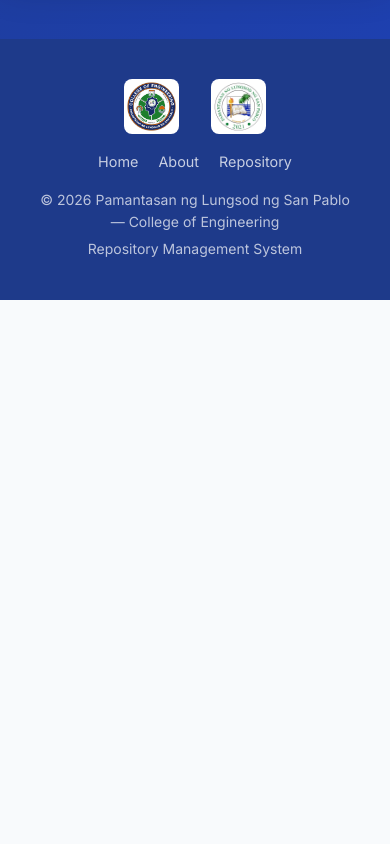
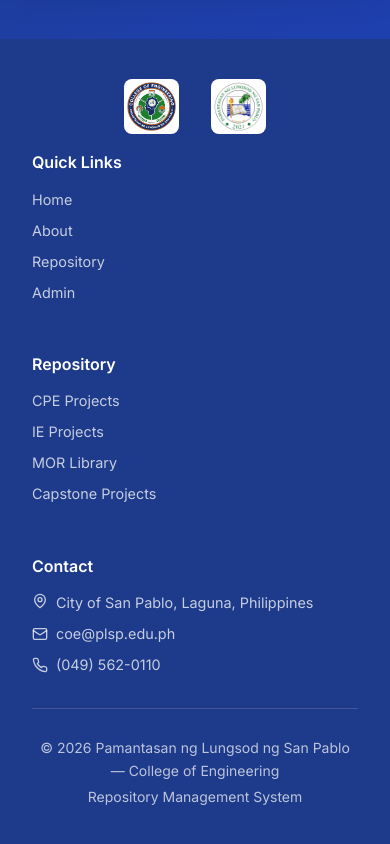
Before and after one commit to jerichoontalancpe/PLSPCOERepository1, a React (Create React App) app in the folder client/: page /admin/login in a window 390 px wide. Shown: the part 796-1640 px from the top of the page. Before the commit the page ends 1096 px from the top, so only its background shows below. Built offline with nearby package versions, Linux system fonts and the light colour scheme.

Commit message:
Fix design/UX 12-17: hero mobile, quick access grid, mission/vision placeholder, footer, skeletons, admin stats

```diff
--- a/client/src/App.css
+++ b/client/src/App.css
@@ -355,6 +355,44 @@ body {
   border: 1px solid var(--border-color);
 }
 
+/* Hero logos row */
+.hero-logos {
+  display: flex;
+  align-items: center;
+  justify-content: center;
+  gap: 3rem;
+  margin-bottom: 2rem;
+  flex-wrap: wrap;
+}
+
+.hero-logo {
+  width: 120px;
+  height: 120px;
+  border-radius: 50%;
+  box-shadow: 0 4px 20px rgba(255,255,255,0.3);
+}
+
+/* Loading Skeleton */
+.skeleton {
+  background: linear-gradient(90deg, #e2e8f0 25%, #f1f5f9 50%, #e2e8f0 75%);
+  background-size: 200% 100%;
+  animation: shimmer 1.4s infinite;
+  border-radius: 6px;
+}
+
+@keyframes shimmer {
+  0% { background-position: 200% 0; }
+  100% { background-position: -200% 0; }
+}
+
+.skeleton-card {
+  background: white;
+  border-radius: 12px;
+  padding: 1.5rem;
+  border: 1px solid var(--border-color);
+  box-shadow: 0 2px 8px rgba(0,0,0,0.07);
+}
+
 /* Footer */
 .footer {
   background: var(--navy-blue);
@@ -601,6 +639,15 @@ body {
     font-size: 1rem;
   }
 
+  .hero-logos {
+    gap: 1.25rem;
+  }
+
+  .hero-logo {
+    width: 75px;
+    height: 75px;
+  }
+
   .section-title {
     font-size: 1.5rem;
     margin-bottom: 1.75rem;
--- a/client/src/components/Footer.js
+++ b/client/src/components/Footer.js
@@ -1,5 +1,6 @@
 import React from 'react';
 import { Link } from 'react-router-dom';
+import { MapPin, Mail, Phone } from 'lucide-react';
 
 const Footer = () => {
   return (
@@ -9,13 +10,51 @@ const Footer = () => {
           <img src="/coe-logo.jpg" alt="College of Engineering" style={{ width: '55px', height: '55px', borderRadius: '8px' }} />
           <img src="/plsp-logo.jpg" alt="PLSP" style={{ width: '55px', height: '55px', borderRadius: '8px' }} />
         </div>
-        <div className="footer-links">
-          <Link to="/">Home</Link>
-          <Link to="/about">About</Link>
-          <Link to="/repository/all">Repository</Link>
+
+        <div style={{ display: 'grid', gridTemplateColumns: 'repeat(auto-fit, minmax(200px, 1fr))', gap: '2rem', textAlign: 'left', marginBottom: '2rem', maxWidth: '900px', margin: '0 auto 2rem' }}>
+          <div>
+            <div style={{ fontWeight: '600', marginBottom: '0.75rem', color: 'white' }}>Quick Links</div>
+            <div className="footer-links" style={{ flexDirection: 'column', gap: '0.5rem', alignItems: 'flex-start' }}>
+              <Link to="/">Home</Link>
+              <Link to="/about">About</Link>
+              <Link to="/repository/all">Repository</Link>
+              <Link to="/admin/login">Admin</Link>
+            </div>
+          </div>
+
+          <div>
+            <div style={{ fontWeight: '600', marginBottom: '0.75rem', color: 'white' }}>Repository</div>
+            <div className="footer-links" style={{ flexDirection: 'column', gap: '0.5rem', alignItems: 'flex-start' }}>
+              <Link to="/repository/all?department=Computer Engineering">CPE Projects</Link>
+              <Link to="/repository/all?department=Industrial Engineering">IE Projects</Link>
+              <Link to="/repository/all?type=MOR">MOR Library</Link>
+              <Link to="/repository/all?type=Capstone">Capstone Projects</Link>
+            </div>
+          </div>
+
+          <div>
+            <div style={{ fontWeight: '600', marginBottom: '0.75rem', color: 'white' }}>Contact</div>
+            <div style={{ display: 'flex', flexDirection: 'column', gap: '0.5rem', fontSize: '0.9rem', color: 'rgba(255,255,255,0.75)' }}>
+              <span style={{ display: 'flex', alignItems: 'flex-start', gap: '0.5rem' }}>
+                <MapPin size={16} style={{ marginTop: '2px', flexShrink: 0 }} />
+                City of San Pablo, Laguna, Philippines
+              </span>
+              <span style={{ display: 'flex', alignItems: 'center', gap: '0.5rem' }}>
+                <Mail size={16} />
+                coe@plsp.edu.ph
+              </span>
+              <span style={{ display: 'flex', alignItems: 'center', gap: '0.5rem' }}>
+                <Phone size={16} />
+                (049) 562-0110
+              </span>
+            </div>
+          </div>
         </div>
-        <p>&copy; {new Date().getFullYear()} Pamantasan ng Lungsod ng San Pablo — College of Engineering</p>
-        <p>Repository Management System</p>
+
+        <div style={{ borderTop: '1px solid rgba(255,255,255,0.15)', paddingTop: '1.5rem' }}>
+          <p>&copy; {new Date().getFullYear()} Pamantasan ng Lungsod ng San Pablo — College of Engineering</p>
+          <p style={{ marginTop: '0.25rem' }}>Repository Management System</p>
+        </div>
       </div>
     </footer>
   );
--- a/client/src/pages/About.js
+++ b/client/src/pages/About.js
@@ -113,14 +113,14 @@ const About = () => {
             </div>
             <div style={{
               lineHeight: '1.8',
-              color: '#64748b',
+              color: missionVision.mission ? '#64748b' : '#94a3b8',
               fontStyle: missionVision.mission ? 'normal' : 'italic',
               padding: '1rem',
               background: '#f8fafc',
               borderRadius: '8px',
-              border: '2px dashed #cbd5e1'
+              border: '1px solid #e2e8f0'
             }}>
-              {missionVision.mission || '[Mission statement to be added by administrator]'}
+              {missionVision.mission || 'Mission statement not yet added.'}
             </div>
           </div>
 
@@ -154,14 +154,14 @@ const About = () => {
             </div>
             <div style={{
               lineHeight: '1.8',
-              color: '#64748b',
+              color: missionVision.vision ? '#64748b' : '#94a3b8',
               fontStyle: missionVision.vision ? 'normal' : 'italic',
               padding: '1rem',
               background: '#f8fafc',
               borderRadius: '8px',
-              border: '2px dashed #cbd5e1'
+              border: '1px solid #e2e8f0'
             }}>
-              {missionVision.vision || '[Vision statement to be added by administrator]'}
+              {missionVision.vision || 'Vision statement not yet added.'}
             </div>
           </div>
         </div>
--- a/client/src/pages/AdminDashboard.js
+++ b/client/src/pages/AdminDashboard.js
@@ -159,9 +159,9 @@ const AdminDashboard = () => {
 
   const stats = {
     totalProjects: projects.length,
-    thesisCount: projects.filter(p => p.project_type === 'Thesis').length,
+    morCount: projects.filter(p => p.project_type === 'MOR').length,
     capstoneCount: projects.filter(p => p.project_type === 'Capstone').length,
-    researchCount: projects.filter(p => p.project_type === 'Research').length,
+    designCount: projects.filter(p => p.project_type === 'Design Project').length,
     contributors: projects.reduce((total, p) => total + (p.authors ? p.authors.split(',').length : 0), 0),
     departments: [...new Set(projects.map(p => p.department))].length
   };
@@ -189,8 +189,8 @@ const AdminDashboard = () => {
           </div>
           <div style={{ background: 'linear-gradient(135deg, #059669 0%, #10b981 100%)', color: 'white', padding: '1.5rem', borderRadius: '12px', textAlign: 'center' }}>
             <FileText size={32} style={{ marginBottom: '0.5rem' }} />
-            <div style={{ fontSize: '2rem', fontWeight: 'bold' }}>{stats.thesisCount}</div>
-            <div style={{ opacity: 0.9 }}>Thesis Projects</div>
+            <div style={{ fontSize: '2rem', fontWeight: 'bold' }}>{stats.morCount}</div>
+            <div style={{ opacity: 0.9 }}>MOR Projects</div>
           </div>
           <div style={{ background: 'linear-gradient(135deg, #dc2626 0%, #ef4444 100%)', color: 'white', padding: '1.5rem', borderRadius: '12px', textAlign: 'center' }}>
             <FileText size={32} style={{ marginBottom: '0.5rem' }} />
--- a/client/src/pages/Home.js
+++ b/client/src/pages/Home.js
@@ -194,17 +194,11 @@ const Home = () => {
         }}></div>
 
         <div className="hero-content" style={{ position: 'relative', zIndex: 2 }}>
-          <div style={{
-            display: 'flex',
-            alignItems: 'center',
-            justifyContent: 'center',
-            gap: '3rem',
-            marginBottom: '2rem'
-          }}>
+          <div className="hero-logos">
             <img
               src="/coe-logo.jpg"
               alt="College of Engineering"
-              style={{ width: '120px', height: '120px', borderRadius: '50%', boxShadow: '0 4px 20px rgba(255,255,255,0.3)' }}
+              className="hero-logo"
             />
             <div style={{ textAlign: 'center' }}>
               <h1 style={{ margin: 0, fontSize: '3rem', fontWeight: '700', lineHeight: '1.1' }}>
@@ -217,7 +211,7 @@ const Home = () => {
             <img
               src="/plsp-logo.jpg"
               alt="PLSP"
-              style={{ width: '120px', height: '120px', borderRadius: '50%', boxShadow: '0 4px 20px rgba(255,255,255,0.3)' }}
+              className="hero-logo"
             />
           </div>
 
@@ -301,7 +295,7 @@ const Home = () => {
           <h2 className="section-title">Quick Access</h2>
           <div style={{
             display: 'grid',
-            gridTemplateColumns: '1fr 1fr',
+            gridTemplateColumns: 'repeat(auto-fit, minmax(220px, 1fr))',
             gap: '2rem',
             maxWidth: '800px',
             margin: '0 auto'
@@ -352,8 +346,13 @@ const Home = () => {
               </div>
             </div>
           ) : (
-            <div style={{ textAlign: 'center', padding: '2rem' }}>
-              <div style={{ color: '#64748b' }}>Loading statistics...</div>
+            <div className="stats-grid">
+              {Array.from({ length: 4 }).map((_, i) => (
+                <div key={i} className="stat-card">
+                  <div className="skeleton" style={{ height: '48px', width: '60px', margin: '0 auto 0.5rem' }} />
+                  <div className="skeleton" style={{ height: '14px', width: '80%', margin: '0 auto' }} />
+                </div>
+              ))}
             </div>
           )}
         </div>
--- a/client/src/pages/Repository.js
+++ b/client/src/pages/Repository.js
@@ -135,7 +135,20 @@ const Repository = () => {
 
         {/* Results */}
         {loading ? (
-          <div style={{ textAlign: 'center', padding: '3rem', color: '#64748b', fontSize: '1.2rem' }}>Loading projects...</div>
+          <div className="projects-grid">
+            {Array.from({ length: 6 }).map((_, i) => (
+              <div key={i} className="skeleton-card">
+                <div className="skeleton" style={{ height: '22px', width: '70%', marginBottom: '0.75rem' }} />
+                <div className="skeleton" style={{ height: '14px', width: '45%', marginBottom: '1rem' }} />
+                <div className="skeleton" style={{ height: '14px', width: '100%', marginBottom: '0.4rem' }} />
+                <div className="skeleton" style={{ height: '14px', width: '85%', marginBottom: '1rem' }} />
+                <div style={{ display: 'flex', gap: '0.5rem' }}>
+                  <div className="skeleton" style={{ height: '24px', width: '70px', borderRadius: '20px' }} />
+                  <div className="skeleton" style={{ height: '24px', width: '70px', borderRadius: '20px' }} />
+                </div>
+              </div>
+            ))}
+          </div>
         ) : projects.length === 0 ? (
           <div style={{ textAlign: 'center', padding: '3rem' }}>
             <FileText size={48} style={{ color: '#64748b', marginBottom: '1rem' }} />
```
